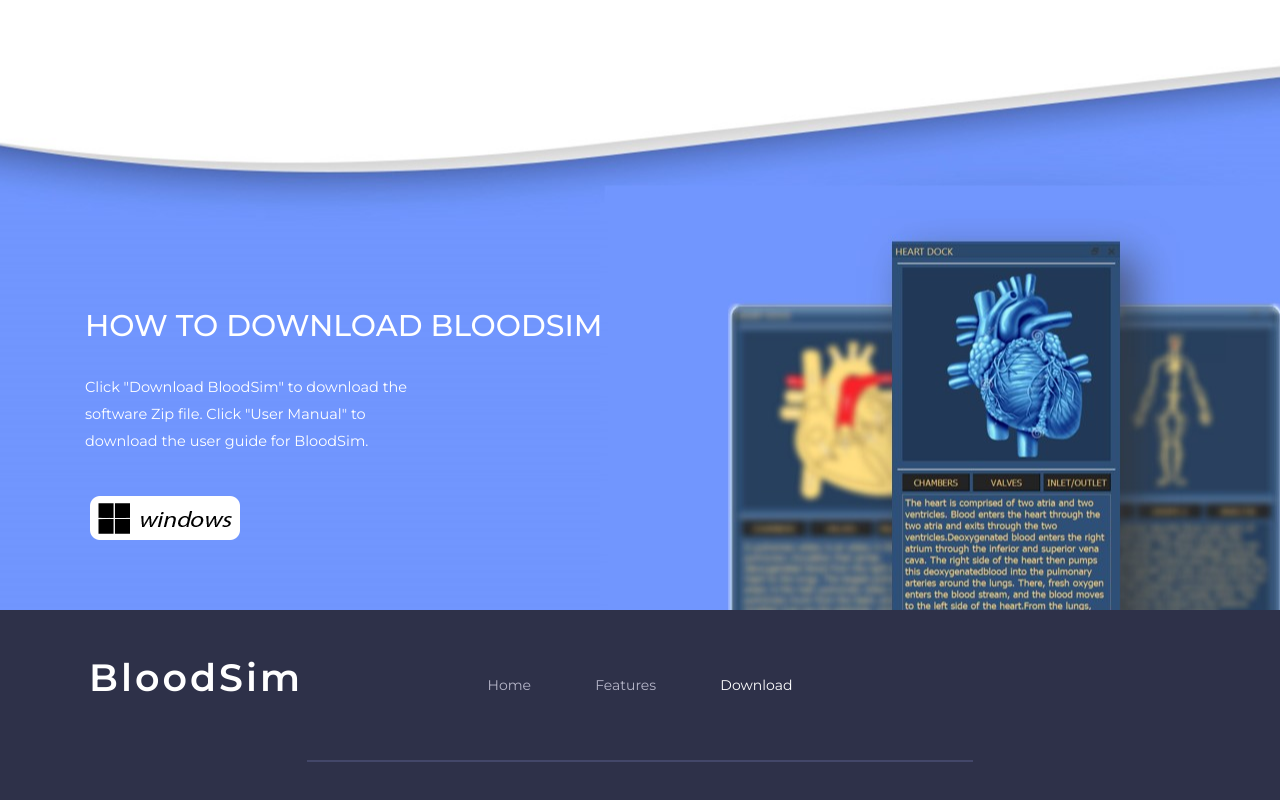
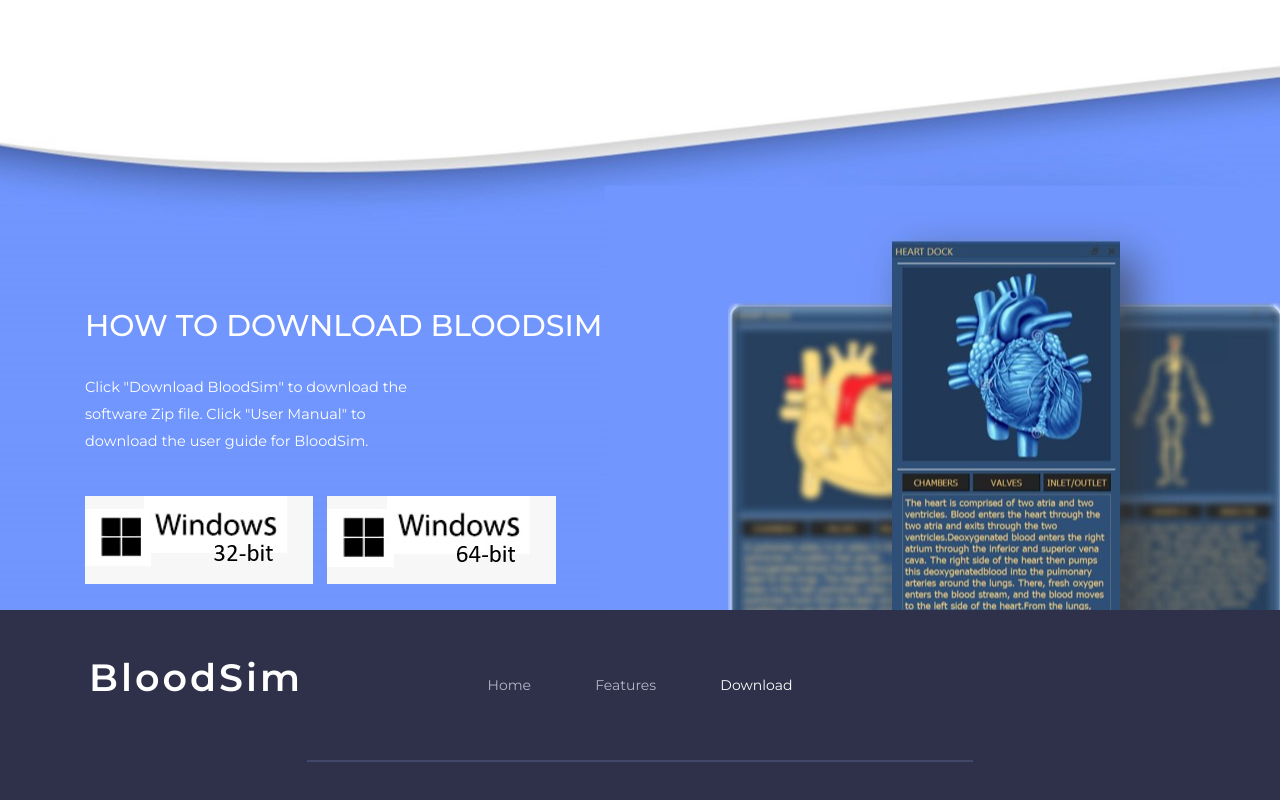
Before and after one commit to bloodsimulator/BlOOSIM, a plain HTML site: page index.html in a window 1280 px wide. Shown: the part 4138-4938 px from the top of the page. Drawn offline with Linux system fonts and the light colour scheme.

Commit message:
32bit icon added

```diff
--- a/index.html
+++ b/index.html
@@ -221,11 +221,11 @@
 						<h1>How to download BloodSim</h1>
 						<p>Click "Download BloodSim" to download the software Zip file. Click "User Manual" to download the user guide for BloodSim. </p>
 
-						<a class="wow fadeIn animated" data-wow-delay="0.25s" href="https://github.com/bloodsimulator/bloodsimulator.github.io/releases/download/v0.2-beta/BLOODSIM.zip"> <img class="app-store-btn" src="img/window-icon.png" ></a>
+						<a class="wow fadeIn animated" data-wow-delay="0.25s" href="https://github.com/bloodsimulator/IrudhayaNuraiyeral/releases/download/v0.1-beta/BloodSim.zip"> <img class="app-store-btn" src="img/winx32.jpeg" ></a>
 
-<!-- 						<a class="wow fadeIn animated" data-wow-delay="0.67s" href=""> <img class="google-play-btn" src="img/linux-icon.png"></a>
+						<a class="wow fadeIn animated" data-wow-delay="0.67s" href="https://github.com/bloodsimulator/bloodsimulator.github.io/releases/download/v0.2-beta/BLOODSIM.zip"> <img class="google-play-btn" src="img/winx64.jpeg"></a>
 
-						<a class="wow fadeIn animated" data-wow-delay="0.67s" href=""> <img class="google-play-btn" src="img/mac-icon.png" ></img></a>-->
+<!-- 						<a class="wow fadeIn animated" data-wow-delay="0.67s" href=""> <img class="google-play-btn" src="img/mac-icon.png" ></img></a>-->
 					</div>
 				</div>
 			</div>
```
Also changed, not shown: img/window-icon.png (deleted), img/winx32.jpeg (added), img/winx64.jpeg (added).
